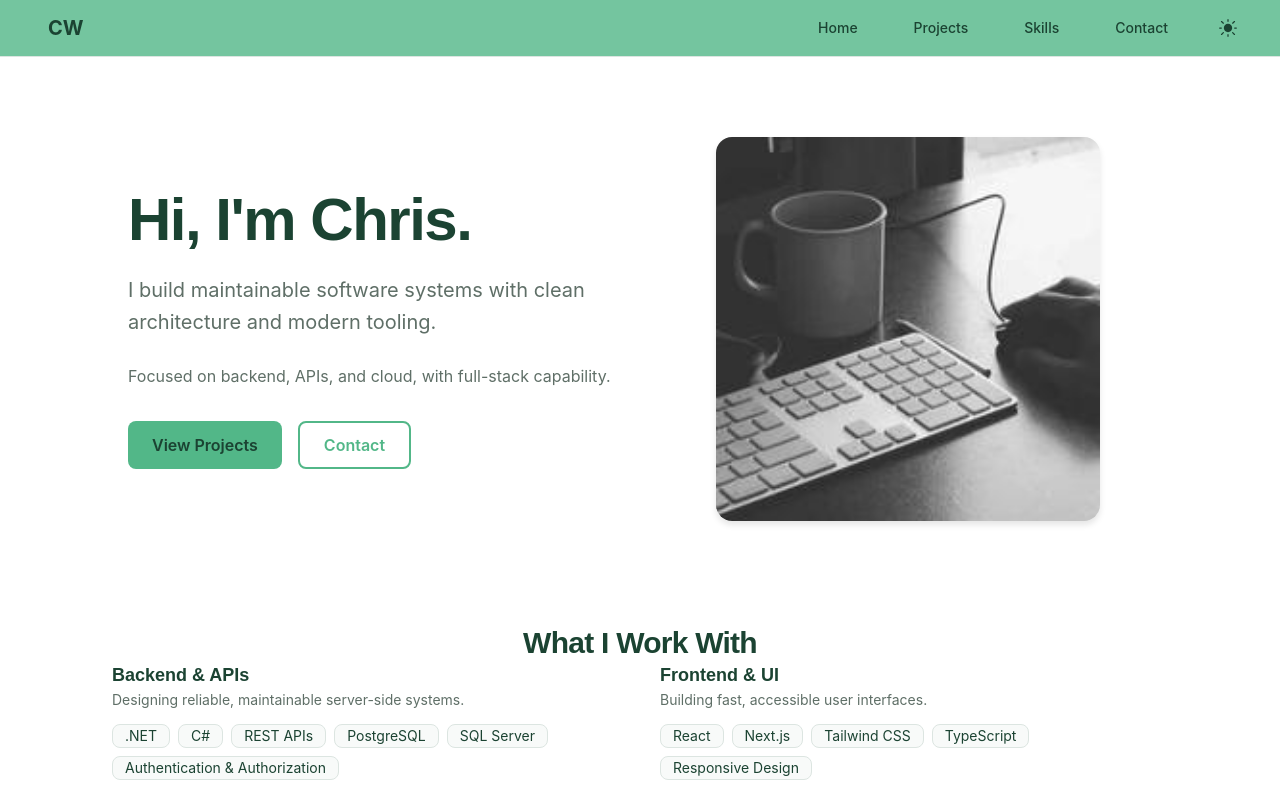
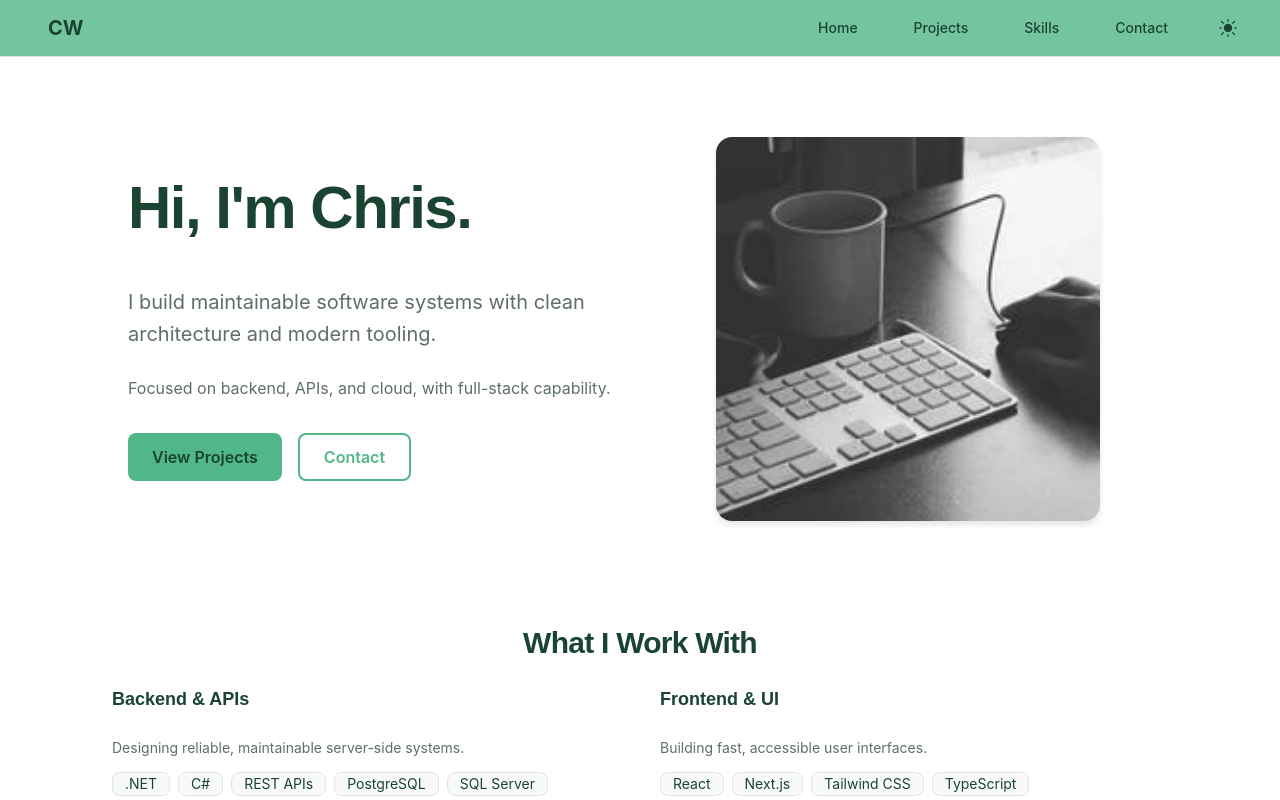
Before and after one commit to ChrisWenzlick/portfolio-website, a Next.js app: page / in a window 1280 px wide. Shown: the top 800 px of the page. Built offline with nearby package versions, Linux system fonts and the light colour scheme.

Commit message:
Add bottom margin to headings and fix primary button hover color

```diff
--- a/components/layout/Hero.tsx
+++ b/components/layout/Hero.tsx
@@ -27,7 +27,7 @@ export default function Hero({
     className,
 }: HeroProps) {
     return (
-        <section className={cn("min-h-3/5 flex items-center py-20 w-full", className)}>
+        <section className={cn("min-h-3/5 py-20", className)}>
             <div className="mx-auto w-full max-w-6xl px-4 grid gap-12 md:grid-cols-2">
                 {/* Left column (text) */}
                 <div className="flex flex-col justify-center gap-6">
--- a/components/ui/Button.tsx
+++ b/components/ui/Button.tsx
@@ -26,7 +26,7 @@ export default function Button({
     );
 
     const variantStyles = {
-        primary: 'bg-(--color-primary) text-(--color-primary-text) hover:bg-(--color-primary-contrast)',
+        primary: 'bg-(--color-primary) text-(--color-primary-text) hover:bg-(--color-primary-hover)',
         outline: 'bg-transparent text-(--color-primary) border-2 border-solid border-(--color-primary) hover:bg-(--color-primary)/10',
         ghost: 'bg-transparent text-(--color-primary) hover:bg-(--color-primary)/10',
     };
--- a/src/app/globals.css
+++ b/src/app/globals.css
@@ -161,8 +161,9 @@
     scroll-behavior: smooth;
   }
 
-  h1, h2, h3, h4 {
+  h1, h2, h3, h4, h5, h6 {
     font-family: var(--font-heading);
+    @apply mb-6;
   }
 
   /* Page Titles */
@@ -230,10 +231,6 @@
   section {
     @apply flex flex-col items-center w-full py-4 sm:py-5 lg:py-6 px-6 md:px-12 max-w-6xl mx-auto;
   }
-
-  /* section h2 {
-    @apply font-heading font-bold tracking-tight mb-6 text-2xl sm:text-3xl leading-tight
-  } */
 }
 
 @layer components {
```
